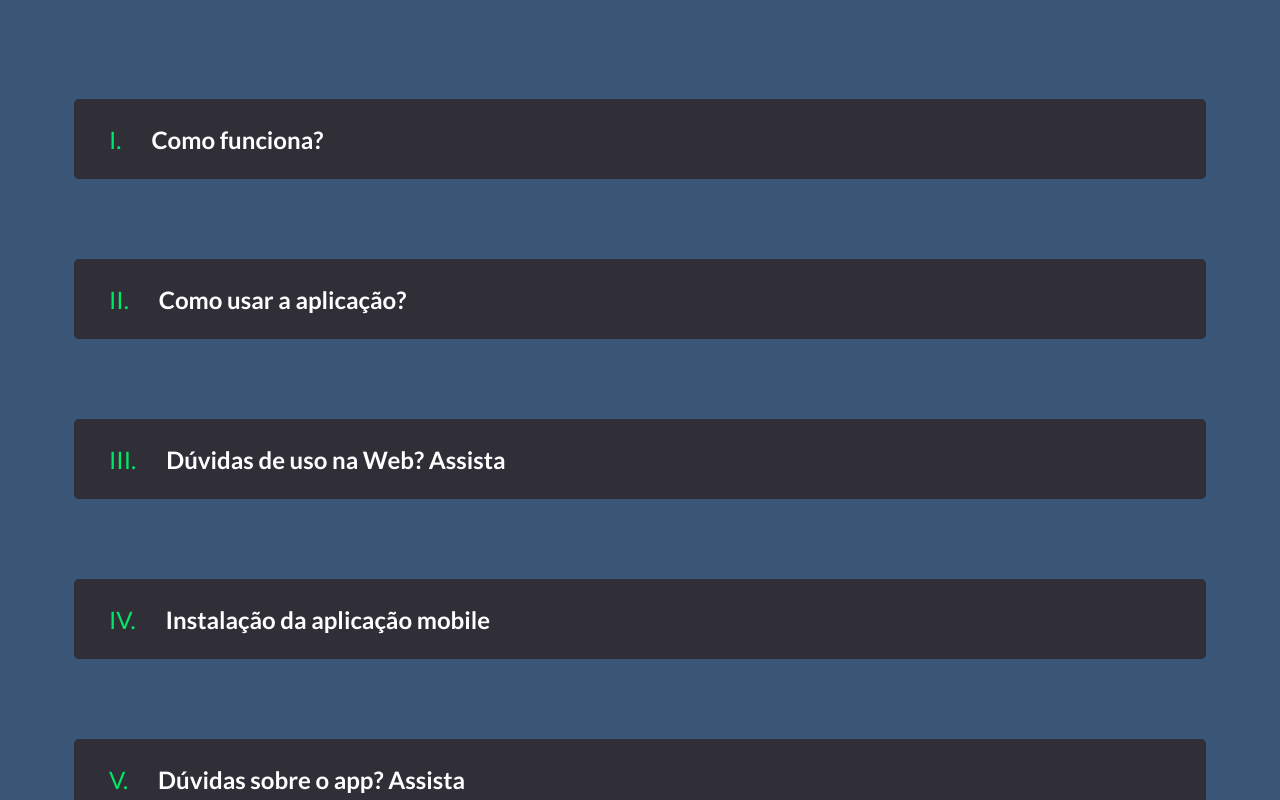
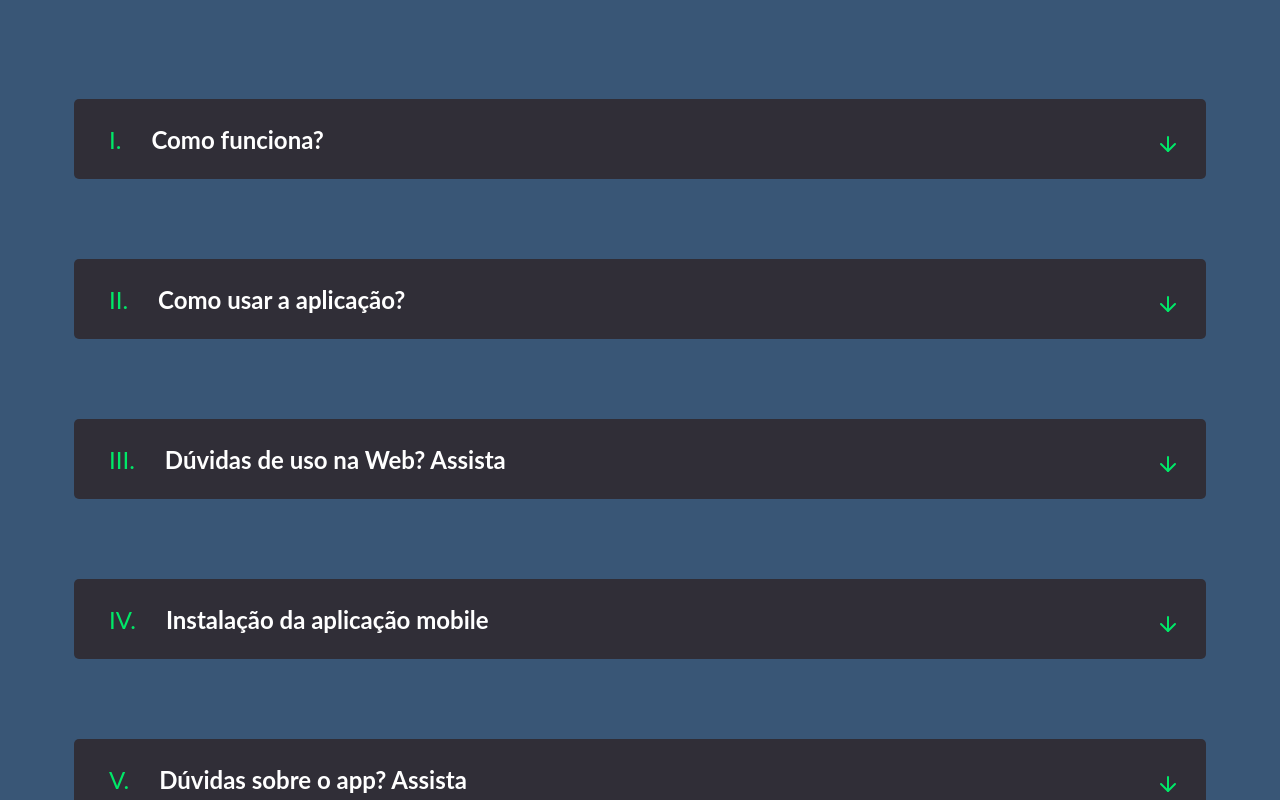
Before and after one commit to mateusPPinh/covidWeb, a React (Create React App) app: page / in a window 1280 px wide. Shown: the part 200-1000 px from the top of the page. Built offline with nearby package versions, Linux system fonts and the light colour scheme.

Commit message:
change icon.fav :rocket:

```diff
--- /dev/null
+++ b/src/components/Arrows/index.js
@@ -0,0 +1,22 @@
+import React, { useState } from 'react';
+import styled, { css } from 'styled-components';
+import { FiArrowUp, FiArrowDown } from 'react-icons/fi'
+
+export default function Arrows() {
+  const [change, setChange] = useState(false);
+
+  return (
+    <Container active>
+      <FiArrowDown size={24} color="rgb(0, 232, 104)" />
+    </Container>
+  );
+}
+
+export const Container = styled.div`
+  width: 15px;
+  height: 15px;
+  border-width: initial;
+  border-style: none;
+  border-color: initial;
+  border-image: initial;
+`;
--- a/src/pages/About/index.js
+++ b/src/pages/About/index.js
@@ -5,6 +5,8 @@ import statements from '../../utils/statements';
 import './styles.css';
 import logo from '../../assets/logo.svg';
 import girl from '../../assets/girl.png';
+
+import ArrowComponent from '../../components/Arrows';
 
 export default function About() {
   const [showWorks, setShowWorks] = useState(false);
@@ -14,6 +16,7 @@ export default function About() {
   const [doubt, setDoubt] = useState(false);
   const [privacy, setPrivacy] = useState(false);
   const [stataments, setStatements] = useState(false);
+  const [open, isOpen] = useState(false);
 
   return (
     <div className="full-content">
@@ -26,7 +29,9 @@ export default function About() {
       </header>
 
       <section className="section-all"
-        style={{width: "100%",
+      style=
+      {{
+        width: "100%",
         margin: "200px auto 0px",
         display: "block"
       }}>
@@ -34,6 +39,7 @@ export default function About() {
         <button onClick={() => setShowWorks(!showWorks)} type="button">
         <span>I.</span>
         <strong>Como funciona?</strong>
+        <ArrowComponent />
         </button>
         {showWorks && <p>{statements.about}</p>}
       </div>
@@ -42,6 +48,7 @@ export default function About() {
         <button onClick={() => setUseApp(!useApp)} type="button">
         <span>II.</span>
         <strong>Como usar a aplicação?</strong>
+        <ArrowComponent />
         </button>
         {useApp && <p>{statements.instructionForUse}</p>}
       </div>
@@ -50,11 +57,17 @@ export default function About() {
         <button onClick={() => setHow(!how)} type="button">
         <span>III.</span>
         <strong>Dúvidas de uso na Web? Assista</strong>
+        <ArrowComponent />
         </button>
         {how &&
         <p>
           {statements.doubtAboutUse}
-          <a target="_blank" rel="noopener" href="https://www.youtube.com/watch?v=yWO2egpa3Gg&feature=youtu.be">Clique</a>
+          <a
+           target="_blank"
+           rel="noopener"
+           href="https://www.youtube.com/watch?v=yWO2egpa3Gg&feature=youtu.be">
+           Clique
+          </a>
         </p>}
       </div>
 
@@ -62,11 +75,17 @@ export default function About() {
         <button onClick={() => setMobile(!mobile)} type="button">
         <span>IV.</span>
         <strong>Instalação da aplicação mobile</strong>
+        <ArrowComponent />
         </button>
         {mobile &&
         <p>
           {statements.instalationGuides}
-          <a target="_blank" rel="noopener" href="https://drive.google.com/file/d/12VoNY09jhmiFSKzY3xfiY8U_x6j17kD6/view">Clique aqui para baixar</a>
+          <a
+            target="_blank"
+            rel="noopener"
+            href="https://drive.google.com/file/d/12VoNY09jhmiFSKzY3xfiY8U_x6j17kD6/view">
+            Clique aqui para baixar
+          </a>
         </p>}
       </div>
 
@@ -75,10 +94,16 @@ export default function About() {
         <button onClick={() => setDoubt(!doubt)} type="button">
         <span>V.</span>
         <strong>Dúvidas sobre o app? Assista</strong>
+        <ArrowComponent />
         </button>
         {doubt && <p>
           {statements.doubtMobileUsage}
-          <a target="_blank" rel="noopener" href="https://www.youtube.com/watch?v=hR353K0JE24&feature=youtu.be">Clique</a>
+          <a
+            target="_blank"
+            rel="noopener"
+            href="https://www.youtube.com/watch?v=hR353K0JE24&feature=youtu.be">
+            Clique
+          </a>
 
         </p>}
       </div>
@@ -87,6 +112,7 @@ export default function About() {
         <button onClick={() => setPrivacy(!privacy)} type="button">
         <span>VI.</span>
         <strong>Privacidade do Usuário</strong>
+        <ArrowComponent />
         </button>
         {privacy && <p>{statements.userPrivacy}</p>}
       </div>
@@ -95,6 +121,7 @@ export default function About() {
         <button onClick={() => setStatements(!stataments)} type="button">
         <span>VII.</span>
         <strong>Avisos contra tentativas de má indole</strong>
+        <ArrowComponent />
         </button>
         {stataments && <p>{statements.userStatements}</p>}
       </div>
```
Also changed, not shown: src/pages/About/styles.css (line endings or trailing spaces).
